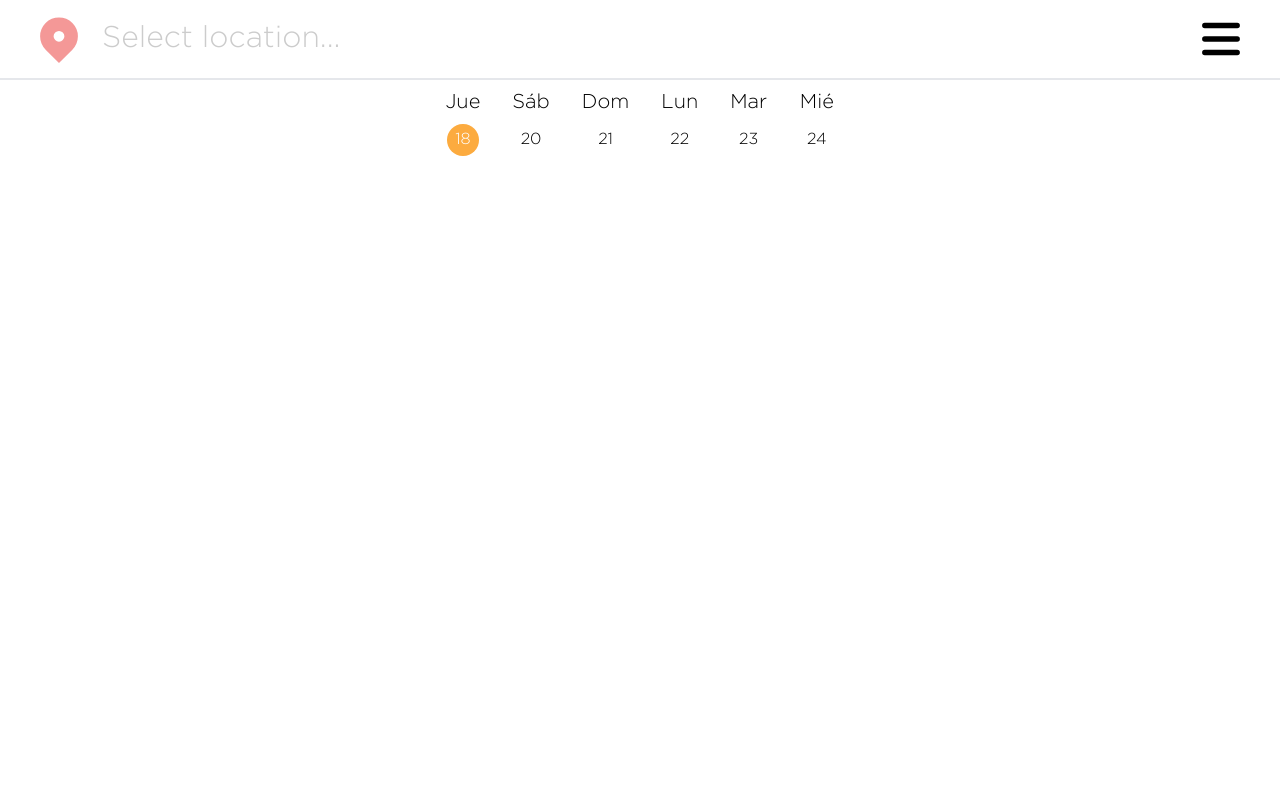
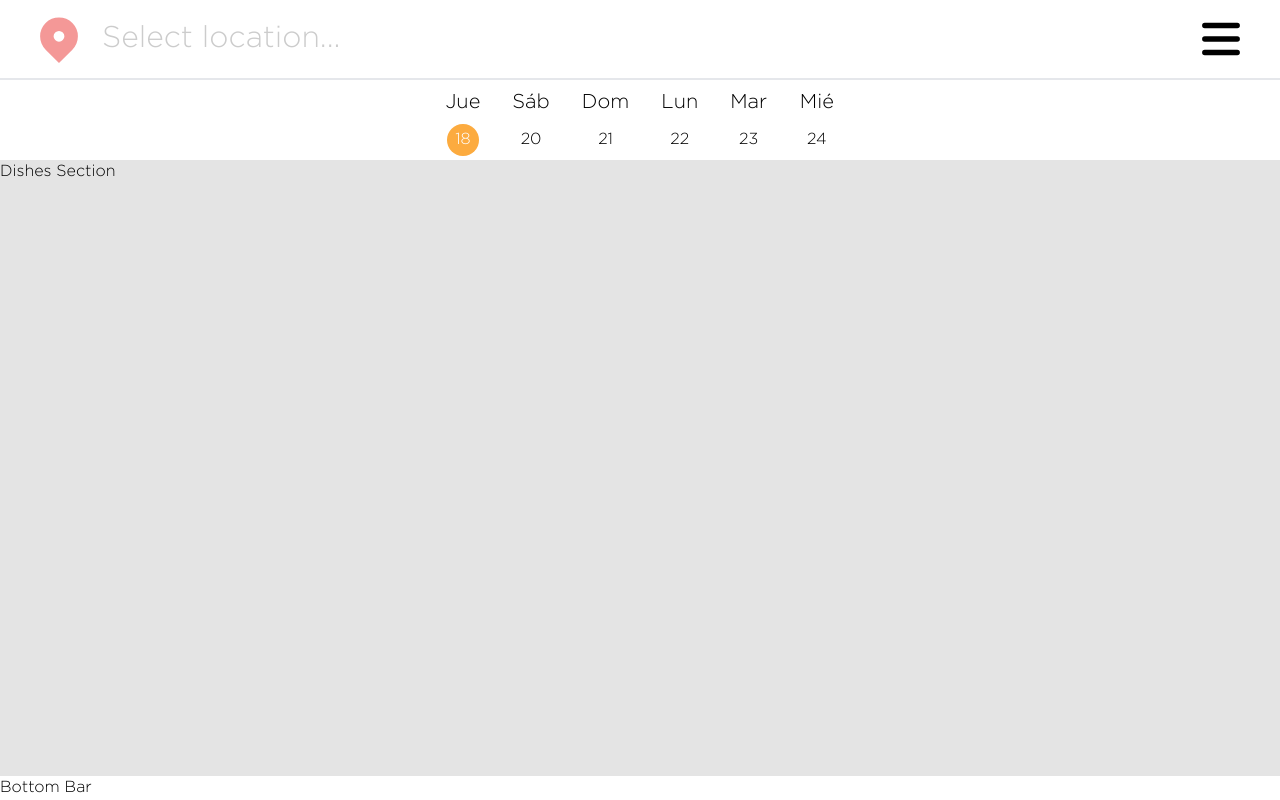
Before and after one commit to cemarv25/liberet-fe-challenge, a Next.js app: page / in a window 1280 px wide. Built offline with nearby package versions, Linux system fonts and the light colour scheme.

Commit message:
added layout

```diff
--- /dev/null
+++ b/components/bottomBar.tsx
@@ -0,0 +1,3 @@
+export default function BottomBar() {
+  return <h1>Bottom Bar</h1>;
+}
--- /dev/null
+++ b/components/dishes.tsx
@@ -0,0 +1,7 @@
+export default function Dishes() {
+  return (
+    <div>
+      <h1>Dishes Section</h1>
+    </div>
+  );
+}
--- /dev/null
+++ b/components/layout.tsx
@@ -0,0 +1,18 @@
+import TopBar from './topBar';
+import Days from './days';
+import BottomBar from './bottomBar';
+
+interface LayoutProps {
+  children: React.ReactNode;
+}
+
+export default function Layout({ children }: LayoutProps) {
+  return (
+    <div className="flex flex-col h-screen">
+      <TopBar />
+      <Days />
+      {children}
+      <BottomBar />
+    </div>
+  );
+}
--- a/pages/_app.tsx
+++ b/pages/_app.tsx
@@ -1,8 +1,13 @@
-import '../styles/globals.css'
-import type { AppProps } from 'next/app'
+import '../styles/globals.css';
+import type { AppProps } from 'next/app';
+import Layout from '../components/layout';
 
 function MyApp({ Component, pageProps }: AppProps) {
-  return <Component {...pageProps} />
+  return (
+    <Layout>
+      <Component {...pageProps} />
+    </Layout>
+  );
 }
 
-export default MyApp
+export default MyApp;
--- a/pages/index.tsx
+++ b/pages/index.tsx
@@ -1,22 +1,19 @@
 import type { NextPage } from 'next';
 import Head from 'next/head';
-import Days from '../components/days';
-import TopBar from '../components/topBar';
+import Dishes from '../components/dishes';
 
 const Home: NextPage = () => {
   return (
-    <div>
+    <>
       <Head>
         <title>Liberet</title>
         <meta name="description" content="Generated by create next app" />
         <link rel="icon" href="/favicon.ico" />
       </Head>
-
-      <main>
-        <TopBar />
-        <Days />
+      <main className="grow" style={{ backgroundColor: '#e4e4e4' }}>
+        <Dishes />
       </main>
-    </div>
+    </>
   );
 };
 
```
